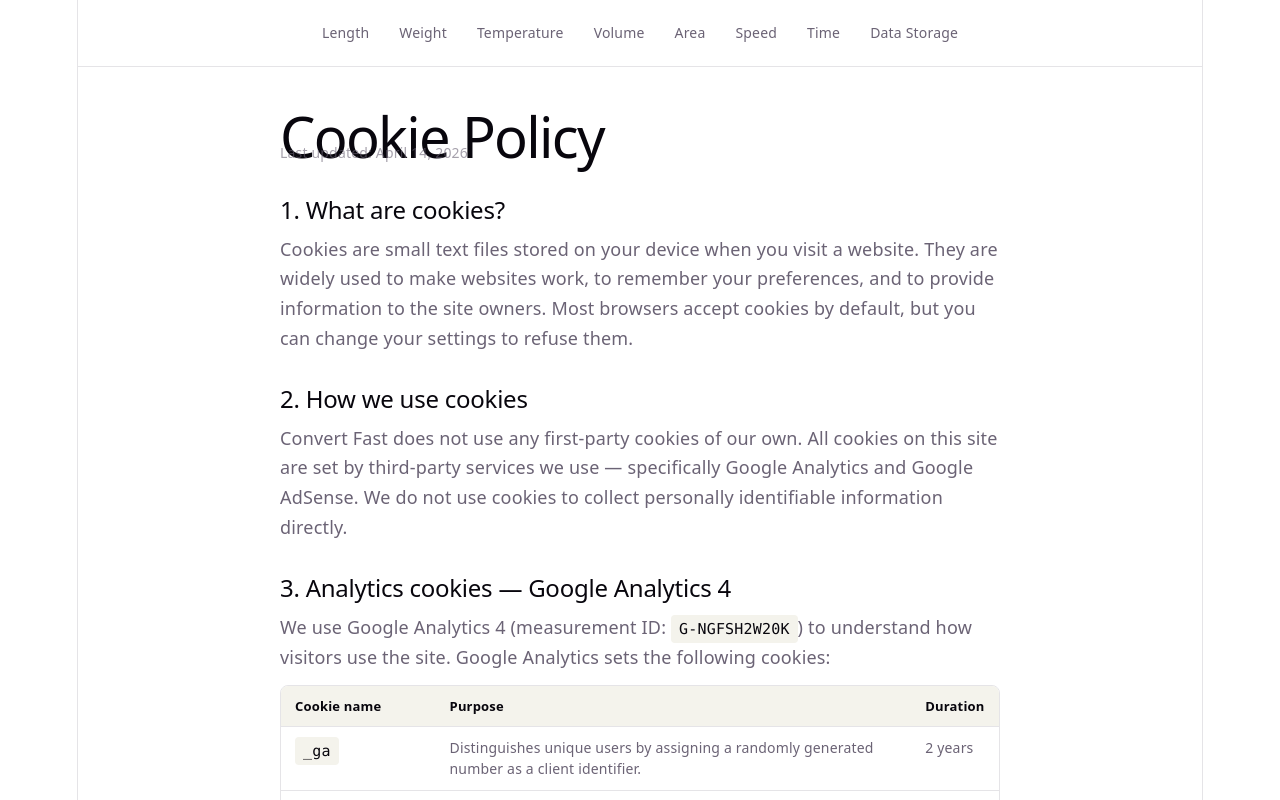
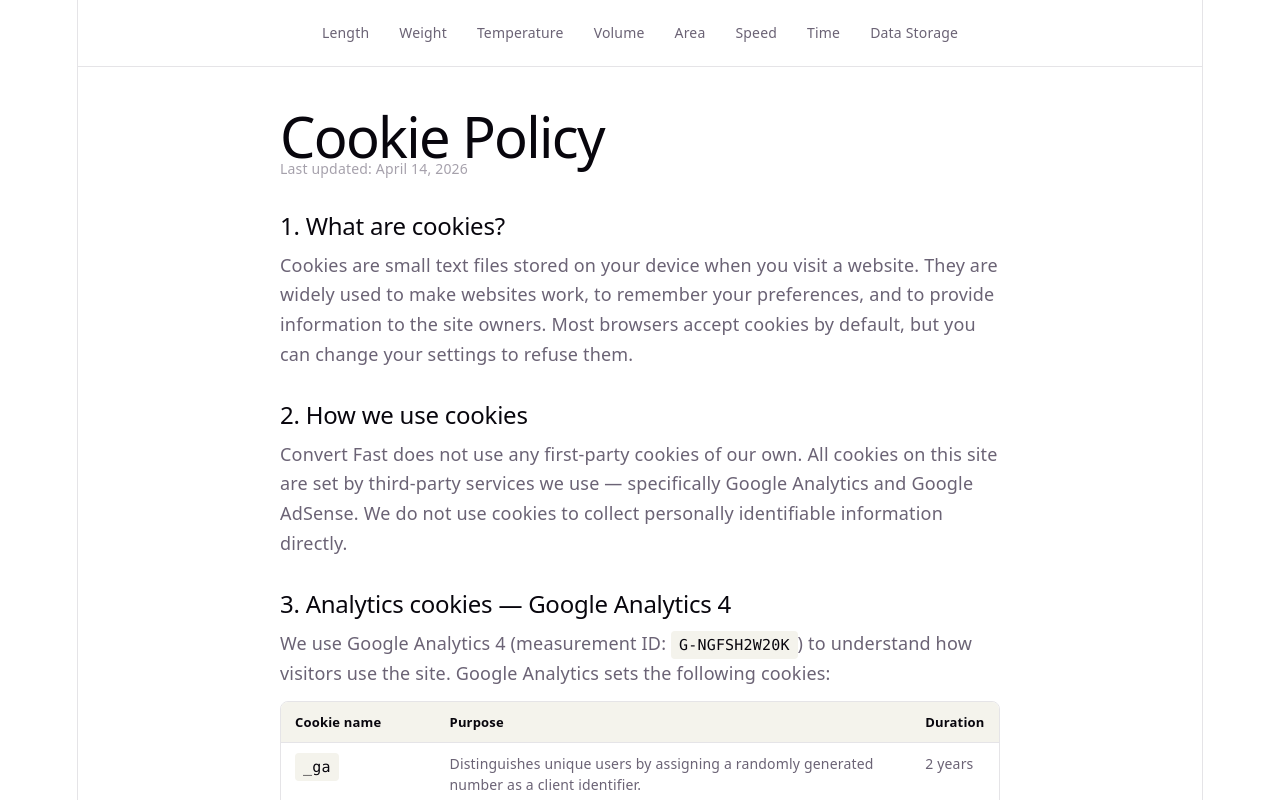
Before and after one commit to aure84/unit-converter, a React (Vite) app: page /cookies in a window 1280 px wide. Shown: the top 800 px of the page. Built offline with nearby package versions, Linux system fonts and the light colour scheme.

Commit message:
Fix legal page meta text overlapping h1

```diff
--- a/src/components/Nav.css
+++ b/src/components/Nav.css
@@ -119,7 +119,7 @@
 .legal-page__meta {
   font-size: 14px;
   opacity: 0.6;
-  margin: -16px 0 32px !important;
+  margin: 0 0 32px;
 }
 
 .legal-page h1 {
```
